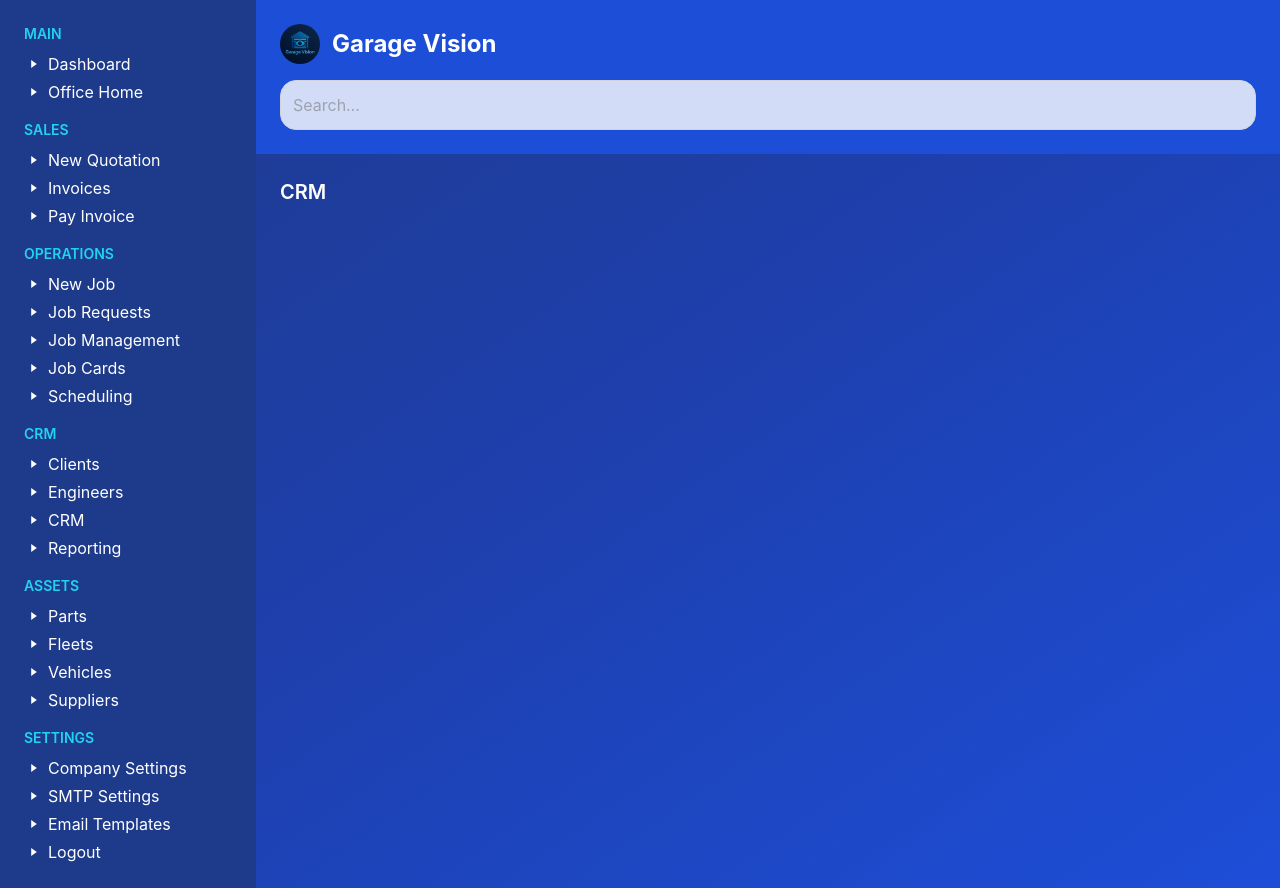
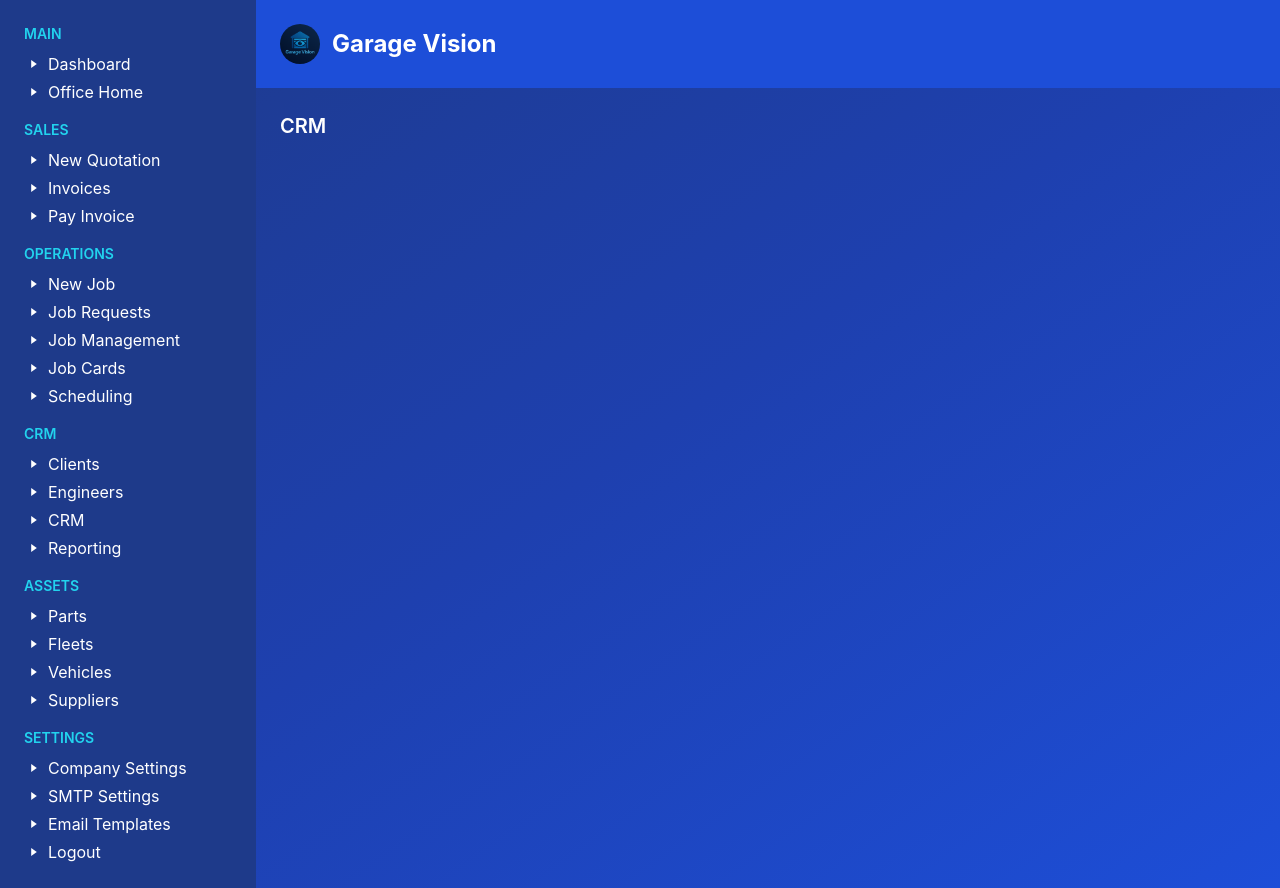
Before and after one commit to Clubmd24/garage, a Next.js app: page /office/crm in a window 1280 px wide. Built offline with nearby package versions, Linux system fonts and the light colour scheme.

Commit message:
Remove unused global search input

```diff
--- a/components/OfficeLayout.jsx
+++ b/components/OfficeLayout.jsx
@@ -1,4 +1,3 @@
-import { useState } from 'react';
 import { useRouter } from 'next/router';
 import Link from 'next/link';
 import logout from '../lib/logout.js';
@@ -13,7 +12,6 @@ function ArrowIcon() {
 
 export default function OfficeLayout({ children }) {
   const router = useRouter();
-  const [searchQuery, setSearchQuery] = useState('');
 
   async function handleLogout() {
     try {
@@ -197,13 +195,6 @@ export default function OfficeLayout({ children }) {
             <img src="/logo.png" alt="Garage Vision" className="w-10 h-10 rounded-full" />
             <h1 className="text-2xl font-bold">Garage Vision</h1>
           </div>
-          <input
-            type="text"
-            placeholder="Search…"
-            value={searchQuery}
-            onChange={e => setSearchQuery(e.target.value)}
-            className="input w-full"
-          />
         </header>
         <div className="p-6 space-y-6 flex-1 overflow-y-auto">
           {children}
```
